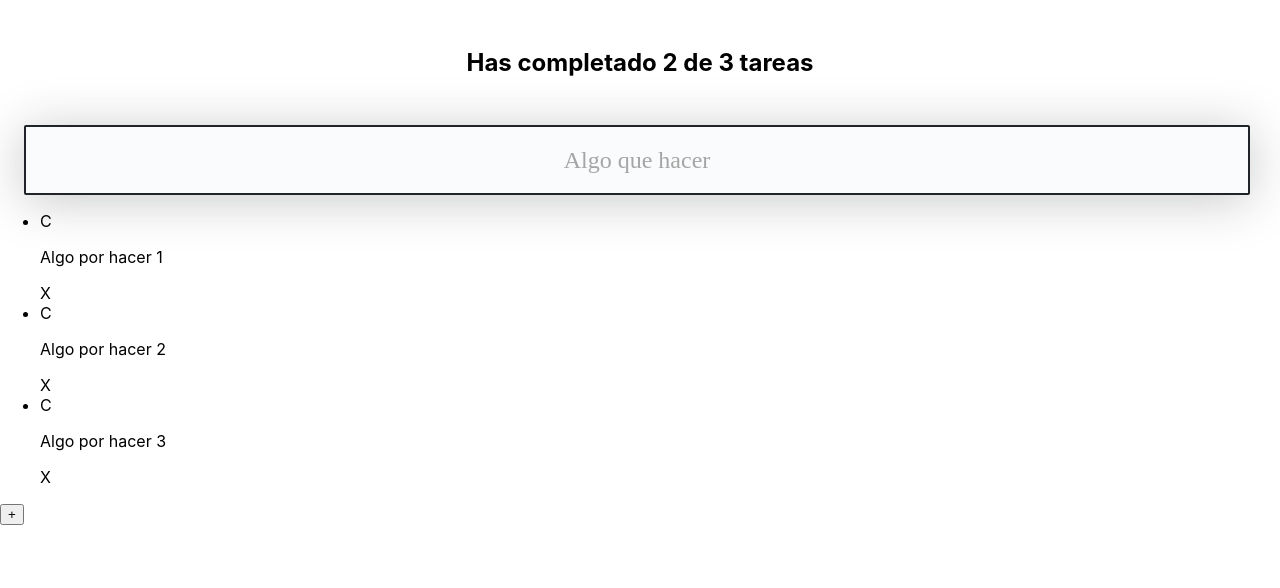
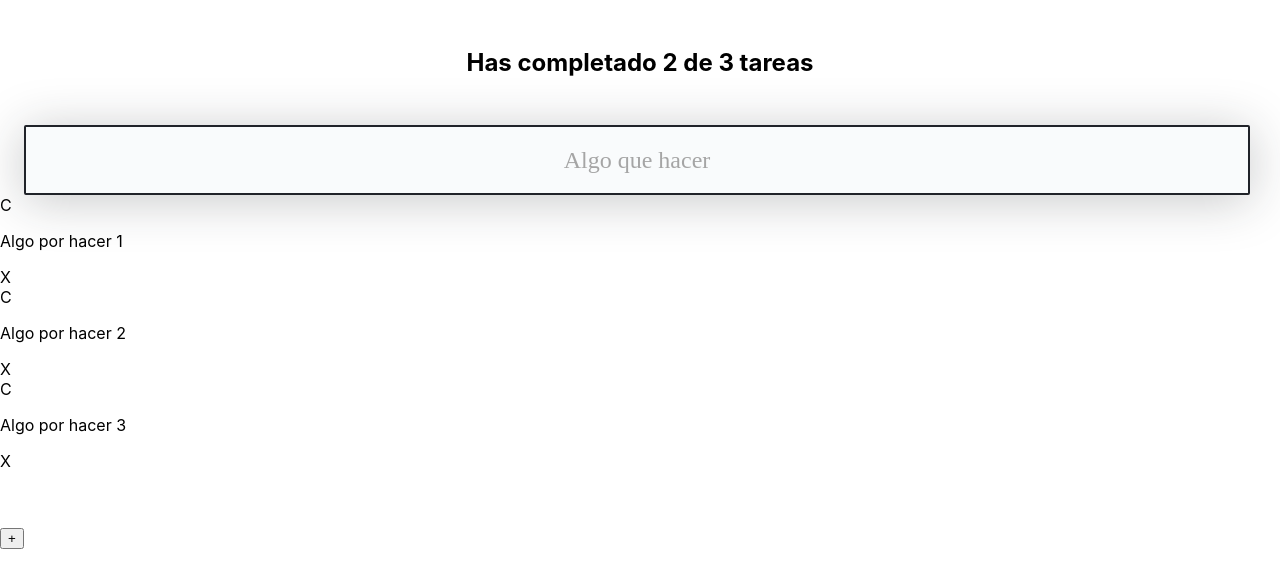
Before and after one commit to soyjherom/portafolio-progra-iv, a React (Create React App) app in the folder SEMANA6/todo_list/: page / in a window 1280 px wide. Shown: the top 588 px of the page. Built offline with nearby package versions, Linux system fonts and the light colour scheme.

Commit message:
[SEMANA 6] agregando estilos al TodoList

```diff
--- /dev/null
+++ b/SEMANA6/todo_list/src/TodoList.css
@@ -0,0 +1,5 @@
+ul {
+    margin: 0;
+    padding: 0 0 56px 0;
+    list-style: none;
+  }
--- a/SEMANA6/todo_list/src/TodoList.js
+++ b/SEMANA6/todo_list/src/TodoList.js
@@ -1,4 +1,5 @@
 import React from 'react';
+import './TodoList.css'
 function TodoList(props){
     return(
         <section>
```
